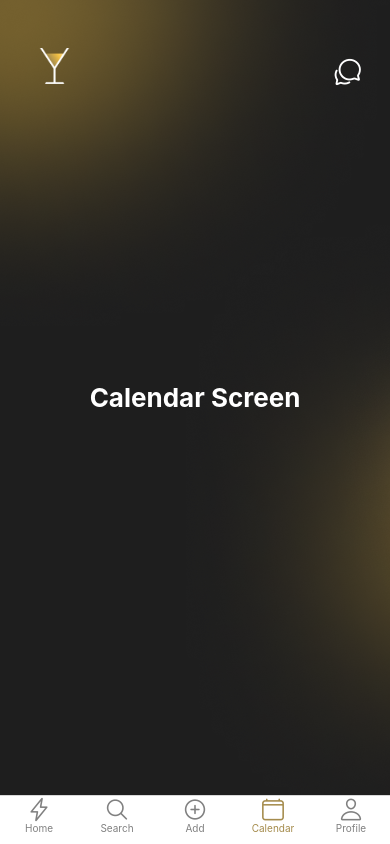
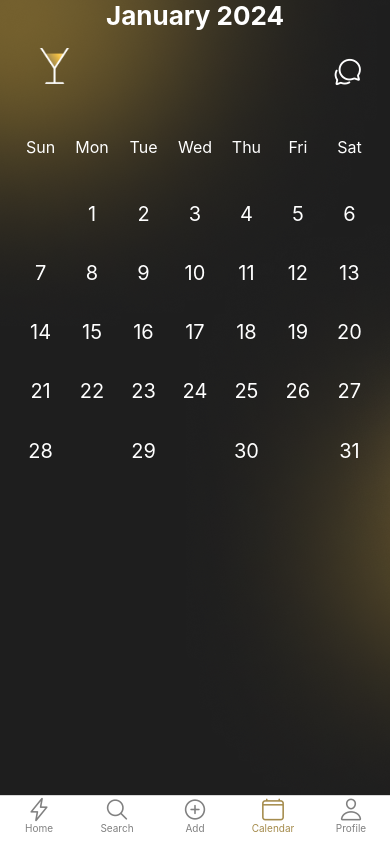
Before and after one commit to boriiiiii/Yowl, a React Native app in the folder my-react-app/: screen /Calendar in a window 390 px wide. Built offline with nearby package versions, Linux system fonts and the light colour scheme.

Commit message:
[UPT] Calendar without event card

```diff
--- a/my-react-app/navigation/screens/calendar_screen.jsx
+++ b/my-react-app/navigation/screens/calendar_screen.jsx
@@ -1,24 +1,59 @@
+import React from 'react';
 import { View, Text, ImageBackground, Image, StyleSheet } from 'react-native';
-import {useLayoutEffect, useState} from 'react';
-import {useNavigation} from "@react-navigation/native";
+import { useLayoutEffect } from 'react';
+import { useNavigation } from "@react-navigation/native";
 import Ionicons from 'react-native-vector-icons/Ionicons';
 
+export default function CalendarScreen({ navigation }) {
+    const navigation_setting = useNavigation();
 
+    useLayoutEffect(() => {
+        navigation_setting.setOptions({
+            headerShown: false
+        });
+    });
 
-    export default function CalendarScreen({ navigation }) {
+    // Get current date information
+    const currentDate = new Date();
+    const currentMonth = currentDate.toLocaleString('default', { month: 'long' });
+    const currentYear = currentDate.getFullYear();
 
-        const navigation_setting = useNavigation()
+    // Function to generate an array of day numbers for the current month
+    const generateDaysArray = () => {
+        const firstDay = new Date(currentYear, currentDate.getMonth(), 1);
+        const lastDay = new Date(currentYear, currentDate.getMonth() + 1, 0).getDate();
+        const startingDay = firstDay.getDay();
 
-        useLayoutEffect(() => {
-            navigation_setting.setOptions({
-                headerShown : false
-            })
-        })
+        const daysArray = [];
+
+        // Fill the array with empty slots until the first day of the month
+        for (let i = 0; i < startingDay; i++) {
+            daysArray.push('');
+        }
+
+        // Fill the array with day numbers
+        for (let i = 1; i <= lastDay; i++) {
+            daysArray.push(i);
+        }
+
+        return daysArray;
+    };
+
+    const daysArray = generateDaysArray();
+
+    // Array of day names
+    const dayNames = ['Sun', 'Mon', 'Tue', 'Wed', 'Thu', 'Fri', 'Sat'];
+
+    // Group days into rows of 7
+    const groupedDays = [];
+    while (daysArray.length > 0) {
+        groupedDays.push(daysArray.splice(0, 7));
+    }
 
     return (
         <ImageBackground
             source={require('../../assets/app/background.png')}
-            style={{ flex: 1, resizeMode: 'cover', justifyContent: 'center', alignItems: 'center' }}
+            style={{ flex: 1, resizeMode: 'cover', justifyContent: 'flex-start', alignItems: 'center' }}
         >
             {/* Logo at the top-left corner */}
             <Image
@@ -29,29 +64,96 @@ import Ionicons from 'react-native-vector-icons/Ionicons';
                 <Ionicons name="chatbubbles-outline" size={30} color="white" />
             </View>
 
+            <Text style={{ fontSize: 26, fontWeight: 'bold', color: 'white', marginBottom: 95 }}>
+                {currentMonth} {currentYear}
+            </Text>
 
-            <Text
-                onPress={() => navigation.navigate('Home')}
-                style={{ fontSize: 26, fontWeight: 'bold', color: 'white' }}
-            >
-                Calendar Screen
-            </Text>
+            {/* Day names row */}
+            <View style={styles.dayNamesContainer}>
+                {dayNames.map((dayName, index) => (
+                    <View key={index} style={styles.dayNameContainer}>
+                        <Text style={styles.dayNameText}>{dayName}</Text>
+                    </View>
+                ))}
+            </View>
+
+            {/* Calendar grid */}
+            <View style={styles.calendarContainer}>
+                {groupedDays.map((row, rowIndex) => (
+                    <View key={rowIndex} style={styles.dayRow}>
+                        {row.map((day, index) => (
+                            <View
+                                key={index}
+                                style={[
+                                    styles.dayContainer,
+                                    day === '' ? styles.emptyDay : null,
+                                ]}
+                            >
+                                {day !== '' && (
+                                    <Text style={styles.dayText}>{day}</Text>
+                                )}
+                            </View>
+                        ))}
+                    </View>
+                ))}
+            </View>
         </ImageBackground>
     );
 }
 
 const styles = StyleSheet.create({
     logo: {
-        width: '8%',  // Adjust the percentage according to your preference
-        height: '8%',  // Adjust the percentage according to your preference
+        width: '8%',
+        height: '8%',
         position: 'absolute',
-        top: '6%',  // Adjust the percentage according to your preference
-        left: '10%',  // Adjust the percentage according to your preference
+        top: '6%',
+        left: '10%',
     },
     messageIconContainer: {
         position: 'absolute',
         top: '7%',
         right: '7%',
-        zIndex: 1, // Ensure the icon is above other elements
+        zIndex: 1,
+    },
+    dayNamesContainer: {
+        flexDirection: 'row',
+        justifyContent: 'space-between',
+        width: '90%',
+        marginBottom: 15,
+    },
+    dayNameContainer: {
+        width: '12%',
+        aspectRatio: 1,
+        justifyContent: 'center',
+        alignItems: 'center',
+    },
+    dayNameText: {
+        color: 'white',
+        fontSize: 16,
+    },
+    calendarContainer: {
+        flexDirection: 'column',
+        justifyContent: 'space-between',
+        width: '90%',
+        marginTop: 10,
+    },
+    dayRow: {
+        flexDirection: 'row',
+        justifyContent: 'space-between',
+    },
+    dayContainer: {
+        width: '12%',
+        aspectRatio: 1,
+        justifyContent: 'center',
+        alignItems: 'center',
+        marginBottom: 17,
+    },
+    emptyDay: {
+        backgroundColor: 'transparent',
+        borderWidth: 0,
+    },
+    dayText: {
+        color: 'white',
+        fontSize: 20,
     },
 });
```
